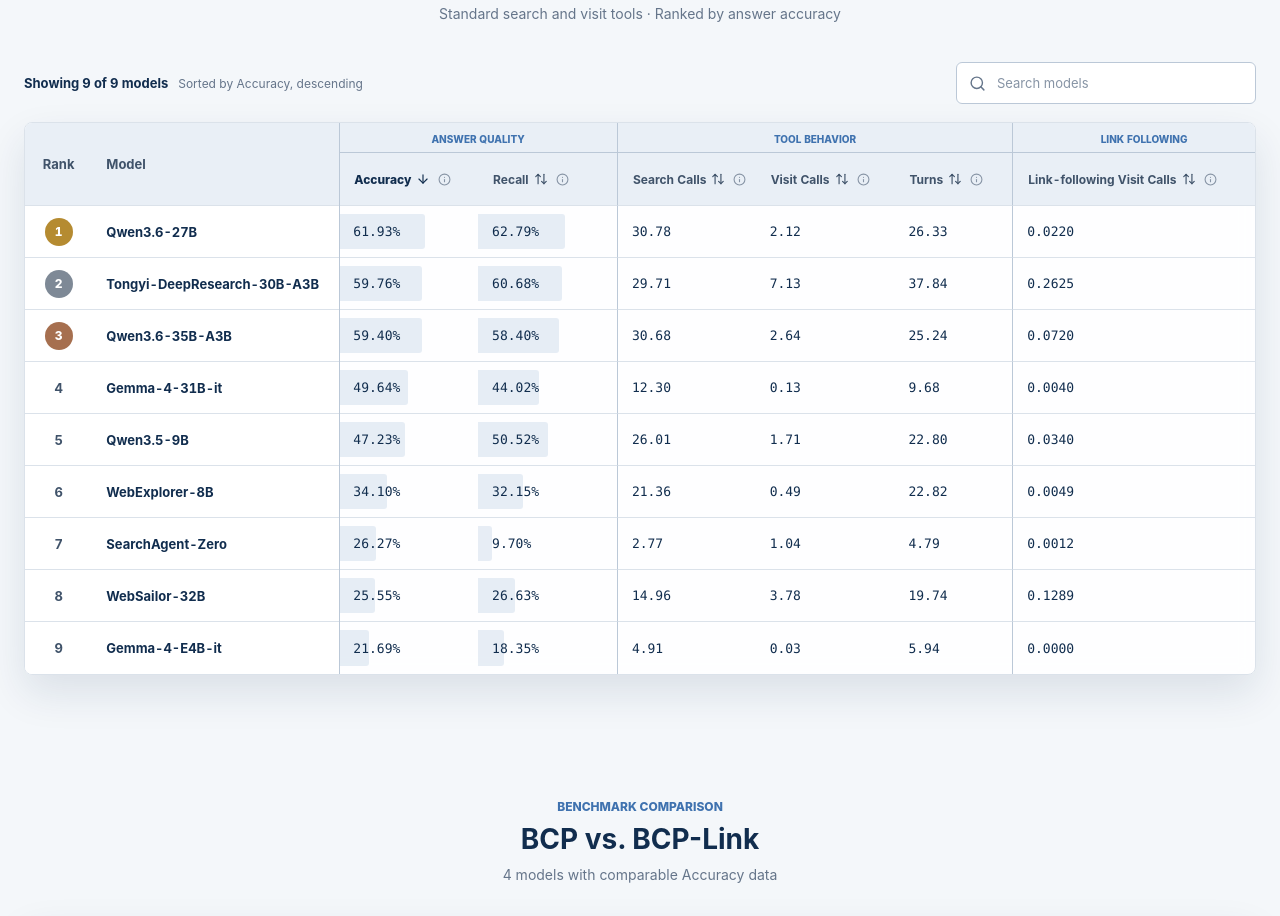
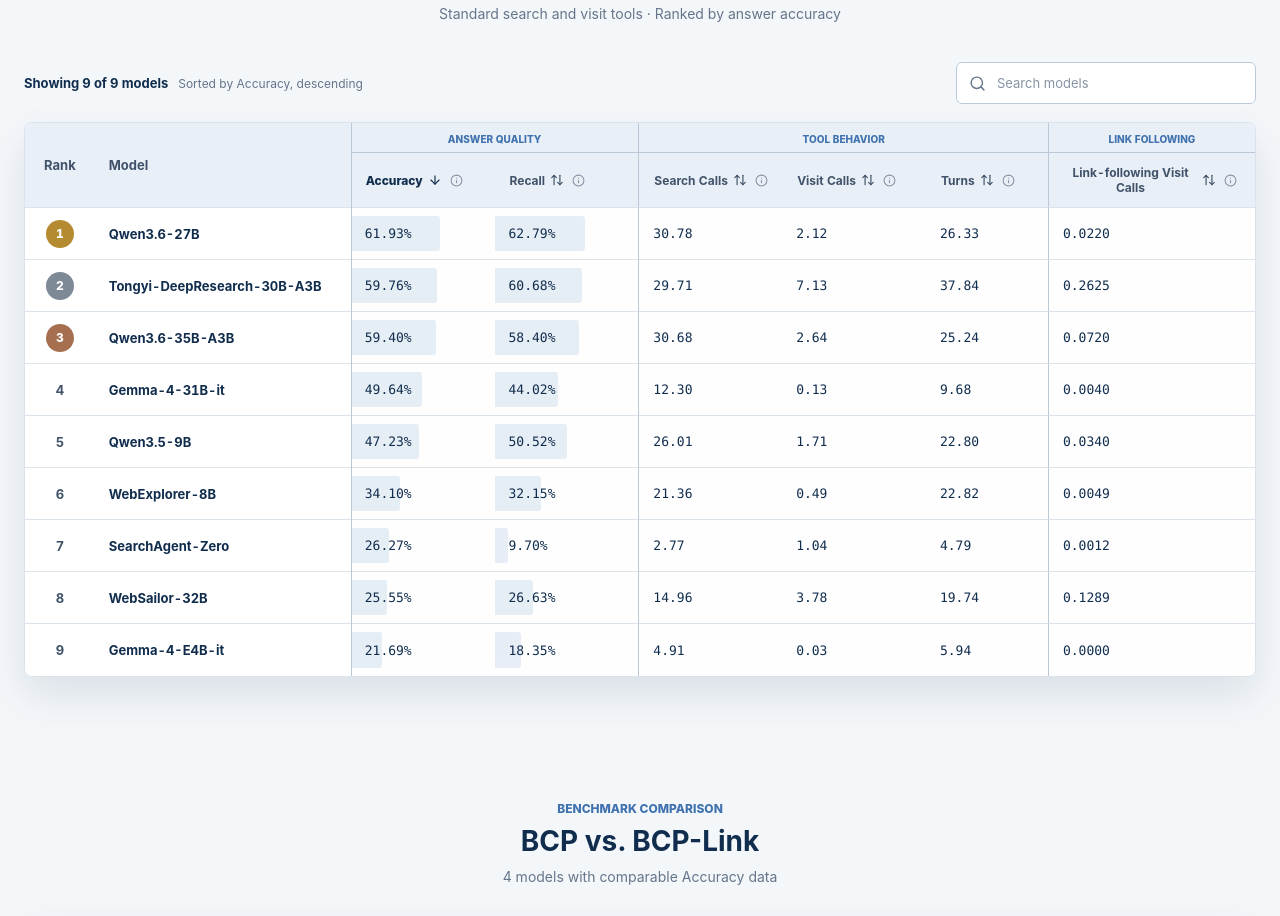
Before and after one commit to ml-stat-Sustech/bcp-link-leaderboard, a React (Vite) app: page / in a window 1280 px wide. Shown: the part 800-1716 px from the top of the page. Built offline with nearby package versions, Linux system fonts and the light colour scheme.

Commit message:
Compact link-following table column

```diff
--- a/src/styles.css
+++ b/src/styles.css
@@ -894,7 +894,7 @@
 
 table {
   width: 100%;
-  min-width: 1250px;
+  min-width: 1190px;
   border-collapse: separate;
   border-spacing: 0;
   table-layout: fixed;
@@ -923,7 +923,7 @@
 }
 
 .metric-track-linkFollowingVisitCalls {
-  width: 250px;
+  width: 190px;
 }
 
 th,
@@ -991,7 +991,7 @@
 }
 
 .metric-column-linkFollowingVisitCalls {
-  width: 250px;
+  width: 190px;
 }
 
 tbody tr:last-child > * {
```
Also changed, not shown: 2 other files (tests, documents, lock files or other folders).
